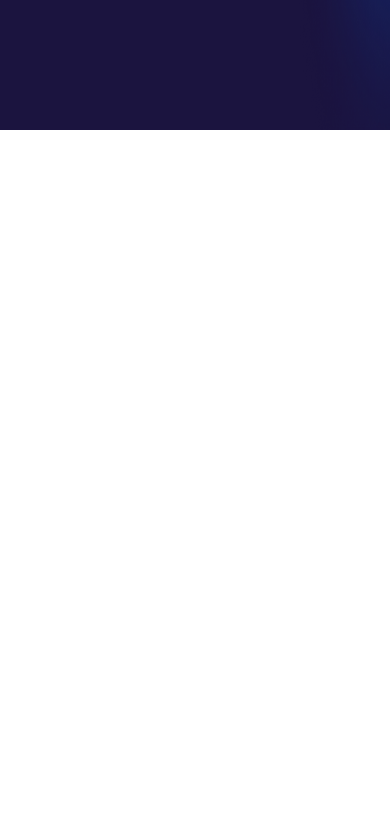
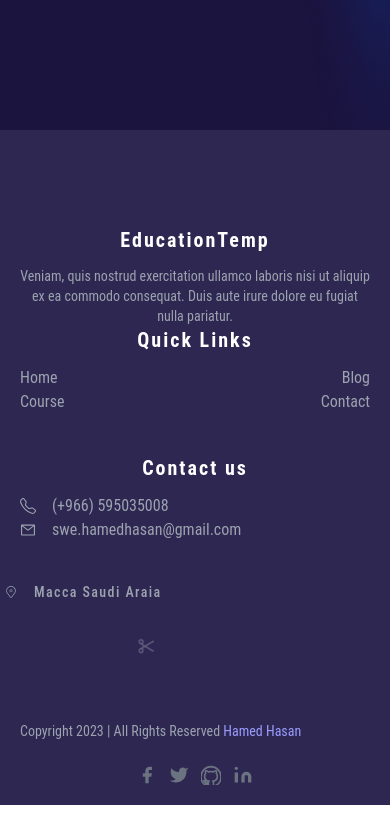
Before and after one commit to Hamed-Hasan/university-managment-frontend, a Next.js app: page / in a window 390 px wide. Shown: the part 8716-9533 px from the top of the page. Before the commit the page ends 8846 px from the top, so only its background shows below. Built offline with nearby package versions, Linux system fonts and the light colour scheme; no server answers.

Commit message:
🚀 Refactor the footer component 💡 Improve code readability 🐞 Fix a minor styling issue ✨ Add social media links to the footer 📝 Update documentation and comments 🎨 Enhance the footer design

```diff
--- a/package.json
+++ b/package.json
@@ -24,6 +24,7 @@
     "react": "18.2.0",
     "react-dom": "18.2.0",
     "react-hook-form": "^7.46.2",
+    "react-icons": "^4.11.0",
     "react-redux": "^8.1.2",
     "react-responsive-carousel": "^3.2.23",
     "react-slick": "^0.29.0",
--- a/src/app/globals.css
+++ b/src/app/globals.css
@@ -67,6 +67,15 @@
   height: 85vh;
   background-size: 44% 133%;
 }
+.footer-line {
+  background-image: url("../assets/footer-line.png");
+  background-position: center top;
+  background-repeat: no-repeat;
+  height: 16vh;
+  background-size: contain;
+  position: relative;
+  top: -37px;
+}
 .categories-images {
   background-image: url("../assets/categories-bg.png");
   background-position: calc(51% + 184px) calc(-653% + 17px);
--- a/src/app/page.tsx
+++ b/src/app/page.tsx
@@ -4,6 +4,7 @@ import Companies from "@/components/HomePage/Companies";
 import CourseNews from "@/components/HomePage/CourseNews";
 import Courses from "@/components/HomePage/Courses";
 import Dominate from "@/components/HomePage/Dominate";
+import HomeFooter from "@/components/HomePage/Footer";
 import Header from "@/components/HomePage/Header";
 import StudentSay from "@/components/HomePage/StudentSay";
 
@@ -19,6 +20,7 @@ export default function Home() {
         <StudentSay/>
         <CourseNews/>
         <Dominate/>
+        <HomeFooter/>
       </main>
     </>
   );
--- /dev/null
+++ b/src/components/HomePage/Footer.tsx
@@ -0,0 +1,168 @@
+"use client";
+import React from "react";
+import { BsTelephone } from "react-icons/bs";
+import { AiOutlineMail } from "react-icons/ai";
+import { CiLocationOn } from "react-icons/ci";
+import Link from "next/link";
+
+const HomeFooter = () => {
+  return (
+    <footer className="text-gray-600 body-font bg-[#2D2752]">
+      <div className="container px-5 py-24 mx-auto">
+        <div className="flex flex-wrap md:text-left text-center -mb-10 -mx-4">
+          <div className="lg:w-1/3 md:w-1/2 w-full px-4">
+            <h2 className="title-font  text-white font-bold tracking-widest text-xl mb-3">
+              EducationTemp
+            </h2>
+            <p className="lg:pt-8 text-gray-400 text-sm">
+              Veniam, quis nostrud exercitation ullamco laboris nisi ut aliquip
+              ex ea commodo consequat. Duis aute irure dolore eu fugiat nulla
+              pariatur.
+            </p>
+          </div>
+          <div className="lg:w-1/5 md:w-1/2 w-full px-4">
+            <h2 className="title-font  text-white font-bold tracking-widest text-xl mb-3">
+              Quick Links
+            </h2>
+            <nav className="list-none mb-10 lg:pt-7">
+              <div className="flex items-center justify-between lg:mt-2">
+                <li>
+                  <a className="text-gray-400 hover:text-gray-800">Home</a>
+                </li>
+                <li>
+                  <a className="text-gray-400 hover:text-gray-800">Blog</a>
+                </li>
+              </div>
+              <div className="flex items-center justify-between">
+                <li>
+                  <a className="text-gray-400 hover:text-gray-800">Course</a>
+                </li>
+                <li>
+                  <a className="text-gray-400 hover:text-gray-800">Contact</a>
+                </li>
+              </div>
+            </nav>
+          </div>
+          <div className="lg:w-1/5 md:w-1/2 w-full px-4">
+            <h2 className="title-font  text-white font-bold tracking-widest text-xl mb-3">
+              Contact us
+            </h2>
+            <nav className="list-none mb-10 lg:pt-10">
+              <li>
+                <div className="flex items-center justify-start gap-4">
+                  <p className="text-gray-400">
+                    <BsTelephone />
+                  </p>
+                  <p className="text-gray-400">(+966) 595035008</p>
+                </div>
+              </li>
+              <li>
+                <div className="flex items-center justify-start gap-4">
+                  <p className="text-gray-400">
+                    <AiOutlineMail />
+                  </p>
+                  <p className="text-gray-400">swe.hamedhasan@gmail.com</p>
+                </div>
+              </li>
+            </nav>
+          </div>
+          <div className="lg:w-1/5 md:w-1/2 w-full lg:ml-16 lg:mt-8">
+            <h2 className="title-font font-medium text-gray-200 flex items-center gap-4 lg:pt-12 tracking-widest text-sm mb-3">
+              <p className="text-gray-400">
+                <CiLocationOn />
+              </p>
+              <p className="text-gray-400">Macca Saudi Araia</p>
+            </h2>
+          </div>
+        </div>
+      </div>
+      <div className="footer-line">
+        <div className="container px-5 relative top-12 py-8 flex flex-wrap mx-auto items-center">
+          <p className=" text-sm md:ml-6 md:mt-0 mt-2 sm:text-left text-center text-gray-400">
+            Copyright 2023 | All Rights Reserved{" "}
+            <Link
+              href="https://hamedhasan-dev.vercel.app"
+              className="text-[#9C9CFF]"
+            >
+              Hamed Hasan
+            </Link>
+          </p>
+
+          <span className="inline-flex lg:ml-auto lg:mt-0 mt-6 w-full justify-center md:justify-start md:w-auto">
+            <Link
+              href="https://www.facebook.com/hamed.y.hasan0/"
+              className="text-gray-500"
+            >
+              <svg
+                fill="currentColor"
+                stroke-linecap="round"
+                stroke-linejoin="round"
+                stroke-width="2"
+                className="w-5 h-5"
+                viewBox="0 0 24 24"
+              >
+                <path d="M18 2h-3a5 5 0 00-5 5v3H7v4h3v8h4v-8h3l1-4h-4V7a1 1 0 011-1h3z"></path>
+              </svg>
+            </Link>
+            <Link
+              href="https://twitter.com/HamedHasan75"
+              className="ml-3 text-gray-500"
+            >
+              <svg
+                fill="currentColor"
+                stroke-linecap="round"
+                stroke-linejoin="round"
+                stroke-width="2"
+                className="w-5 h-5"
+                viewBox="0 0 24 24"
+              >
+                <path d="M23 3a10.9 10.9 0 01-3.14 1.53 4.48 4.48 0 00-7.86 3v1A10.66 10.66 0 013 4s-4 9 5 13a11.64 11.64 0 01-7 2c9 5 20 0 20-11.5a4.5 4.5 0 00-.08-.83A7.72 7.72 0 0023 3z"></path>
+              </svg>
+            </Link>
+            <Link
+              href="https://github.com/Hamed-Hasan"
+              className="ml-3 text-gray-500"
+            >
+              <svg
+                xmlns="http://www.w3.org/2000/svg"
+                width="20"
+                height="20"
+                viewBox="0 0 24 24"
+                fill="none"
+                stroke="currentColor"
+                stroke-width="2"
+                stroke-linecap="round"
+                stroke-linejoin="round"
+              >
+                <path d="M0 0h24v24H0z" stroke="none" />
+                <path d="M12 2c-6.627 0-12 5.373-12 12 0 5.303 3.438 9.8 8.207 11.387.6.11.793-.261.793-.58 0-.288-.01-1.05-.015-2.06-3.348.73-4.042-1.61-4.042-1.61-.546-1.386-1.333-1.755-1.333-1.755-1.09-.745.083-.73.083-.73 1.205.084 1.84 1.236 1.84 1.236 1.07 1.833 2.807 1.304 3.495.997.11-.777.417-1.305.76-1.605-2.665-.3-5.466-1.332-5.466-5.93 0-1.31.465-2.38 1.236-3.22-.123-.303-.54-1.523.12-3.17 0 0 1.005-.322 3.3 1.23.96-.267 1.983-.4 3-.404 1.016.004 2.04.137 3 .404 2.29-1.553 3.295-1.23 3.295-1.23.662 1.647.245 2.867.12 3.17.77.84 1.236 1.91 1.236 3.22 0 4.61-2.807 5.625-5.475 5.92.43.36.813 1.097.813 2.22 0 1.607-.015 2.905-.015 3.29 0 .322.193.696.8.578 4.766-1.587 8.204-6.084 8.204-11.387 0-6.627-5.373-12-12-12z" />
+              </svg>
+            </Link>
+            <Link
+              href="https://www.linkedin.com/in/hamed-hasan"
+              className="ml-3 text-gray-500"
+            >
+              <svg
+                fill="currentColor"
+                stroke="currentColor"
+                stroke-linecap="round"
+                stroke-linejoin="round"
+                stroke-width="0"
+                className="w-5 h-5"
+                viewBox="0 0 24 24"
+              >
+                <path
+                  stroke="none"
+                  d="M16 8a6 6 0 016 6v7h-4v-7a2 2 0 00-2-2 2 2 0 00-2 2v7h-4v-7a6 6 0 016-6zM2 9h4v12H2z"
+                ></path>
+                <circle cx="4" cy="4" r="2" stroke="none"></circle>
+              </svg>
+            </Link>
+          </span>
+        </div>
+      </div>
+    </footer>
+  );
+};
+
+export default HomeFooter;
```
Also changed, not shown: src/assets/footer-line.png (added), 1 other file (tests, documents, lock files or other folders).
